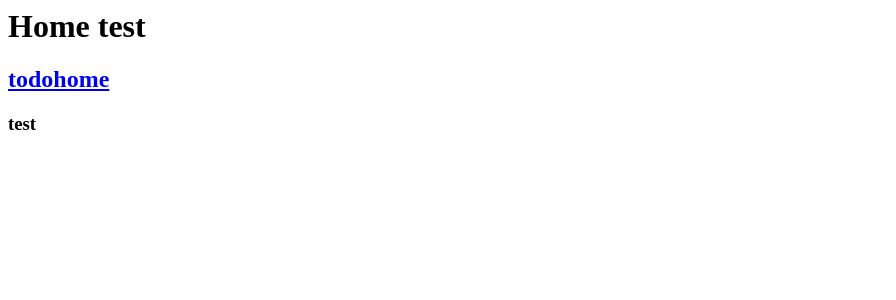
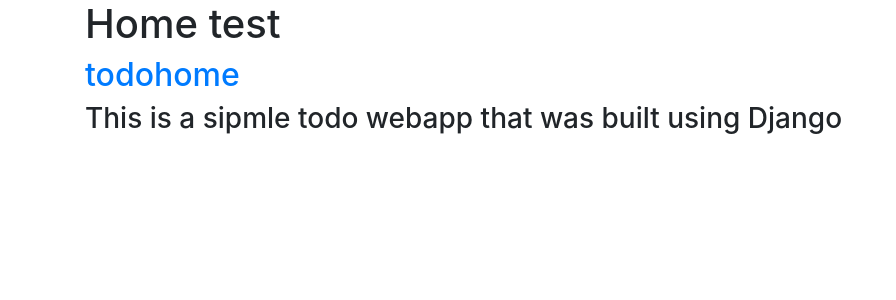
Before and after one commit to fosteeco/my-django-todo-list, a Django app: page / in a window 1280 px wide. Shown: the top 300 px of the page, without its empty margins (0-896 px from the left). Run offline with Django 3.2, Linux system fonts and the light colour scheme; some libraries are stand-ins or nearby versions.

Commit message:
Added some styling

```diff
--- a/todolist/templates/base.html
+++ b/todolist/templates/base.html
@@ -11,9 +11,10 @@
     <title>A simple todo app</title>
   </head>
   <body>
-  <div id= 'content'>
 
-  </div>
+{% block 'body' %}
+
+{% endblock %}
     <!-- Optional JavaScript -->
     <!-- jQuery first, then Popper.js, then Bootstrap JS -->
     <script src="https://code.jquery.com/jquery-3.5.1.slim.min.js" integrity="sha384-DfXdz2htPH0lsSSs5nCTpuj/zy4C+OGpamoFVy38MVBnE+IbbVYUew+OrCXaRkfj" crossorigin="anonymous"></script>
--- a/todolist/templates/createtodo.html
+++ b/todolist/templates/createtodo.html
@@ -1,3 +1,6 @@
+{% extends 'base.html' %}
+{% block 'body' %}
+<div class='container'>
 <h1> Create todo page </h1>
 <form action="{% url 'createtodo' %}" method="post">
 {% csrf_token %}
@@ -10,3 +13,6 @@
 {% endif %}
 
 <h2><a href="{% url 'todohome' %}">Go back</a></h2>
+</div>
+
+{% endblock %}
--- a/todolist/templates/edittodo.html
+++ b/todolist/templates/edittodo.html
@@ -1,3 +1,6 @@
+{% extends 'base.html' %}
+{% block 'body' %}
+<div class='container'>
 <h1>Edit todo </h1>
 {% if note %}
 <p>{{ note }} </p>
@@ -8,3 +11,6 @@
 <input type="submit" value="Edit todo">
 </form>
 <h2><a href= {% url 'todohome' %}>Go back </a></h2>
+</div>
+
+{% endblock %}
--- a/todolist/templates/home.html
+++ b/todolist/templates/home.html
@@ -1,3 +1,8 @@
+{% extends 'base.html' %}
+{% block 'body' %}
+<div class='container'>
 <h1> Home test </h1>
 <h2><a href= {% url 'todohome' %}>todohome</a></h2>
-<h3>test</h3>
+<h3>This is a sipmle todo webapp that was built using Django</h3>
+</div>
+{% endblock %}
```
Also changed, not shown: todolist/templates/todohome.html (+6 -1 lines).
